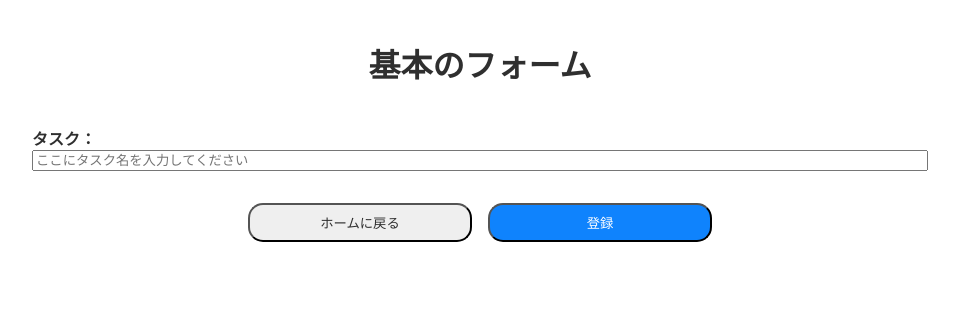
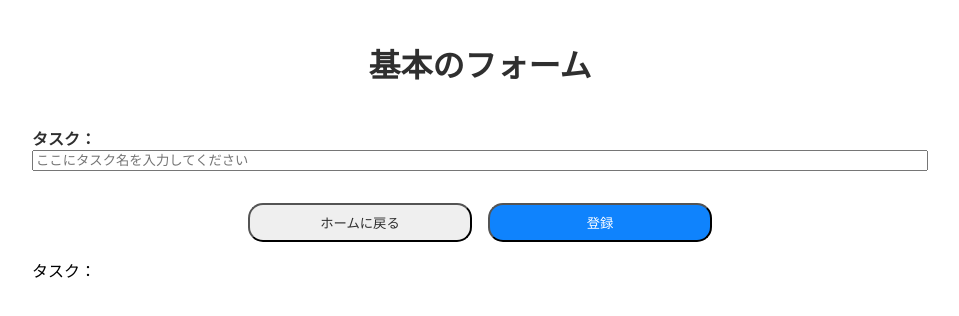
Before and after one commit to azufb/sampleFormAppWithVite, a React (Vite) app: page /form in a window 1280 px wide. Shown: the top 316 px of the page, without its empty margins (160-1119 px from the left). Built offline with nearby package versions, Linux system fonts and the light colour scheme; no server answers.

Commit message:
watchしている値の表示追加

```diff
--- a/src/components/SampleForm.tsx
+++ b/src/components/SampleForm.tsx
@@ -78,6 +78,7 @@ const SampleForm = () => {
                     <p>textarea：{watchAllVal.textarea}</p>
                 </div>
             */}
+            <p>タスク：{watchAllVal.title}</p>
         </FormArea>
     );
 };
```
